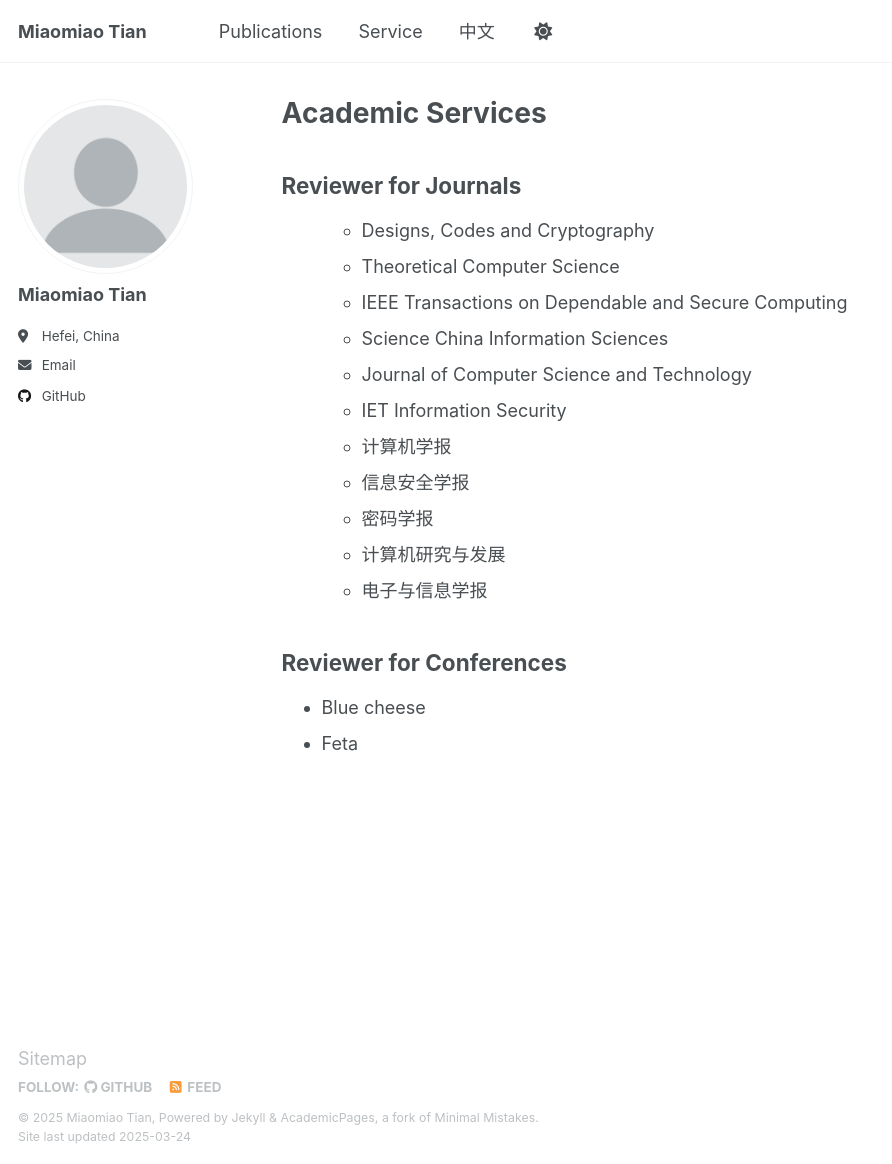
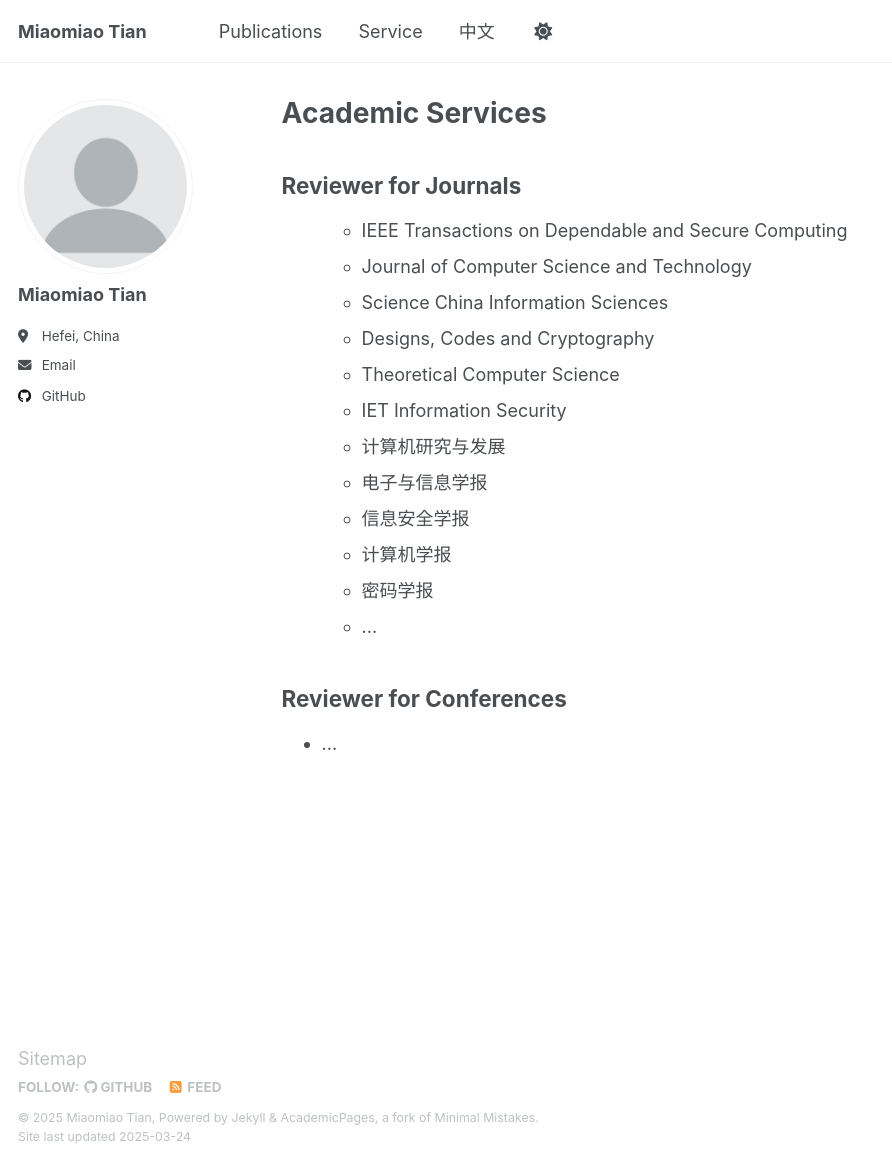
Before and after one commit to dmtian/dmtian.github.io, a Jekyll site: the page built from _pages/Service.html, in a window 1280 px wide and 1164 px high. Shown: the whole window, without its empty margins (0-892 px from the left). Built offline with Jekyll 4.4.1, drawn with Linux system fonts in a browser that asks for light colours.

Commit message:
Update Service.html

```diff
--- a/_pages/Service.html
+++ b/_pages/Service.html
@@ -7,21 +7,21 @@ author_profile: true
 <h2>Reviewer for Journals</h2>
 <ul>
 <ul>
+  <li>IEEE Transactions on Dependable and Secure Computing</li>
+  <li>Journal of Computer Science and Technology</li>
+  <li>Science China Information Sciences</li>
   <li>Designs, Codes and Cryptography</li>
   <li>Theoretical Computer Science</li>
-  <li>IEEE Transactions on Dependable and Secure Computing</li>
-  <li>Science China Information Sciences</li>
-  <li>Journal of Computer Science and Technology</li>
   <li>IET Information Security</li>
-  <li>计算机学报</li>
-  <li>信息安全学报</li>
-  <li>密码学报</li>
   <li>计算机研究与发展</li>
   <li>电子与信息学报</li>
+  <li>信息安全学报</li>
+  <li>计算机学报</li>
+  <li>密码学报</li>
+  <li>...</li>
 </ul>
 </ul>
 <h2>Reviewer for Conferences</h2>
 <ul>
-<li>Blue cheese</li>
-<li>Feta</li>
+  <li>...</li>
 </ul>
```
